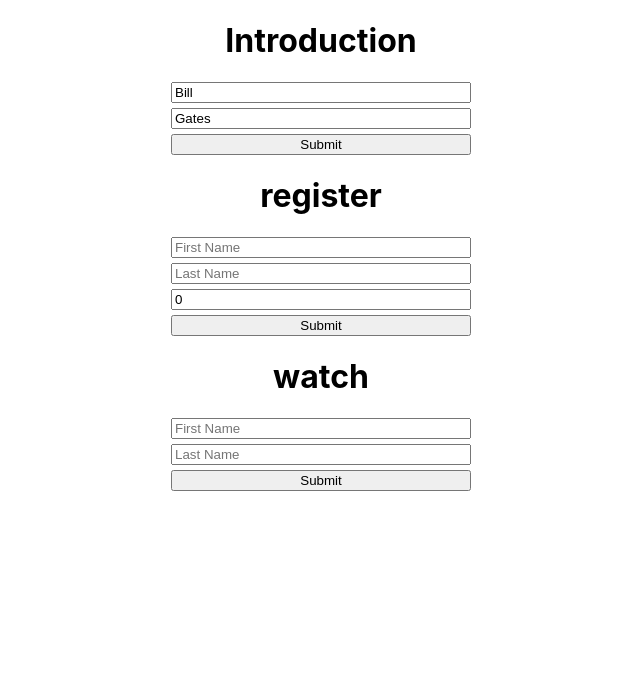
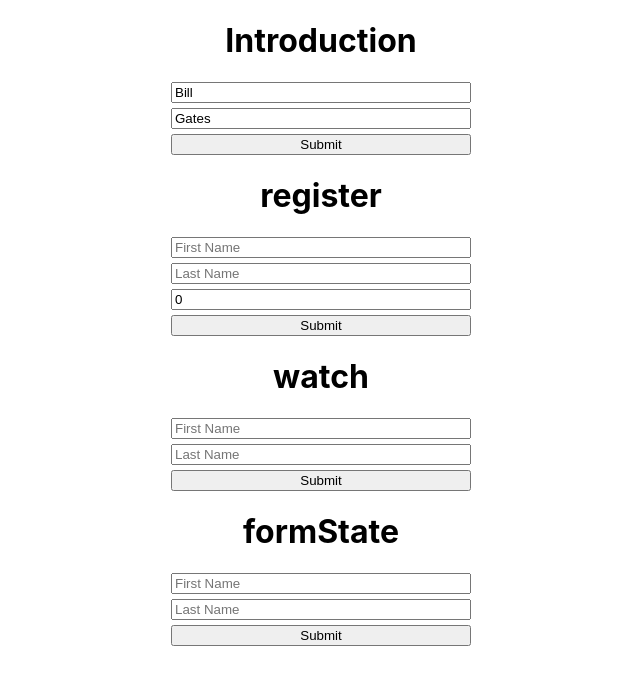
Before and after one commit to Jav-FM/trying-react-hook-form, a React (Create React App) app: page / in a window 1280 px wide. Shown: the top 684 px of the page, without its empty margins (319-959 px from the left). Built offline with nearby package versions, Linux system fonts and the light colour scheme.

Commit message:
Understanding formState

```diff
--- a/src/App.tsx
+++ b/src/App.tsx
@@ -1,8 +1,8 @@
-import React from "react";
 import "./App.css";
 import Introduction from "./Lessons/Introduction";
 import Register from "./Lessons/Register";
 import Watch from "./Lessons/Watch";
+import FormState from "./Lessons/FormState";
 
 function App() {
   return (
@@ -13,6 +13,8 @@ function App() {
       <Register />
       <h1>watch</h1>
       <Watch />
+      <h1>formState</h1>
+      <FormState />
     </div>
   );
 }
--- /dev/null
+++ b/src/Lessons/FormState.tsx
@@ -0,0 +1,76 @@
+import { useEffect } from "react";
+import { useForm } from "react-hook-form";
+
+const FormState = () => {
+  const {
+    register,
+    handleSubmit,
+    formState,
+    formState: {
+      isDirty,
+      dirtyFields,
+      touchedFields,
+      isSubmitted,
+      isSubmitSuccessful,
+      submitCount,
+      isValid,
+      errors,
+    },
+  } = useForm({
+    defaultValues: {
+      firstName: "",
+      lastName: "",
+    },
+  });
+
+  // isDirty: boolean value which indicates whether your form is being changed from your default value
+  // It needs defaultValues to work fine
+  console.log("isDirty", isDirty);
+  // dirtyFields: object which indicates every individual inputs that has been changed and marked them as a boolean when they changed.
+  console.log("dirtyFields", dirtyFields);
+  // touchedFields: objects of inputs that gets focused and blurred by the user
+  console.log("touchedFields", touchedFields);
+  // isSubmitted: boolean that tells if the form was submitted
+  console.log("isSubmitted", isSubmitted);
+  // isSubmittedSuccessful: will only be true if the error gets submitted without errors
+  console.log("isSubmitSuccessful", isSubmitSuccessful);
+  // isSubmitting: means some kind of asynchronous action is happening and its submitting the form.
+  // It pass to true while an async behavior is happening inside the handleSubmit function
+  // submitCount: number of times the form was submitted
+  console.log("submitCount", submitCount);
+  // isValid: true means that all rules in the form are being accompliche without errors
+  // it happens on every key stroke
+  console.log("isValid", isValid);
+  // isValidating: is true when individual inputs are triyng to validate at asyncrhonous level
+  // it pass to true when an async behavior is happening while validating an input
+  // errors: object with errors made by the user
+  console.log("errors", errors);
+
+  // If you want to be aware of formState through an useEffect
+  useEffect(() => {
+    console.log("useEffect showing formState", formState);
+  }, [formState]);
+
+  return (
+    <div className="App">
+      <form
+        className="form"
+        onSubmit={handleSubmit((data) => {
+          console.log(data);
+        })}
+      >
+        <input
+          {...register("firstName", { required: "Is required" })}
+          placeholder="First Name"
+        />
+        <input
+          {...register("lastName", { required: "Is required" })}
+          placeholder="Last Name"
+        />
+        <input type="submit" />
+      </form>
+    </div>
+  );
+};
+
+export default FormState;
```
